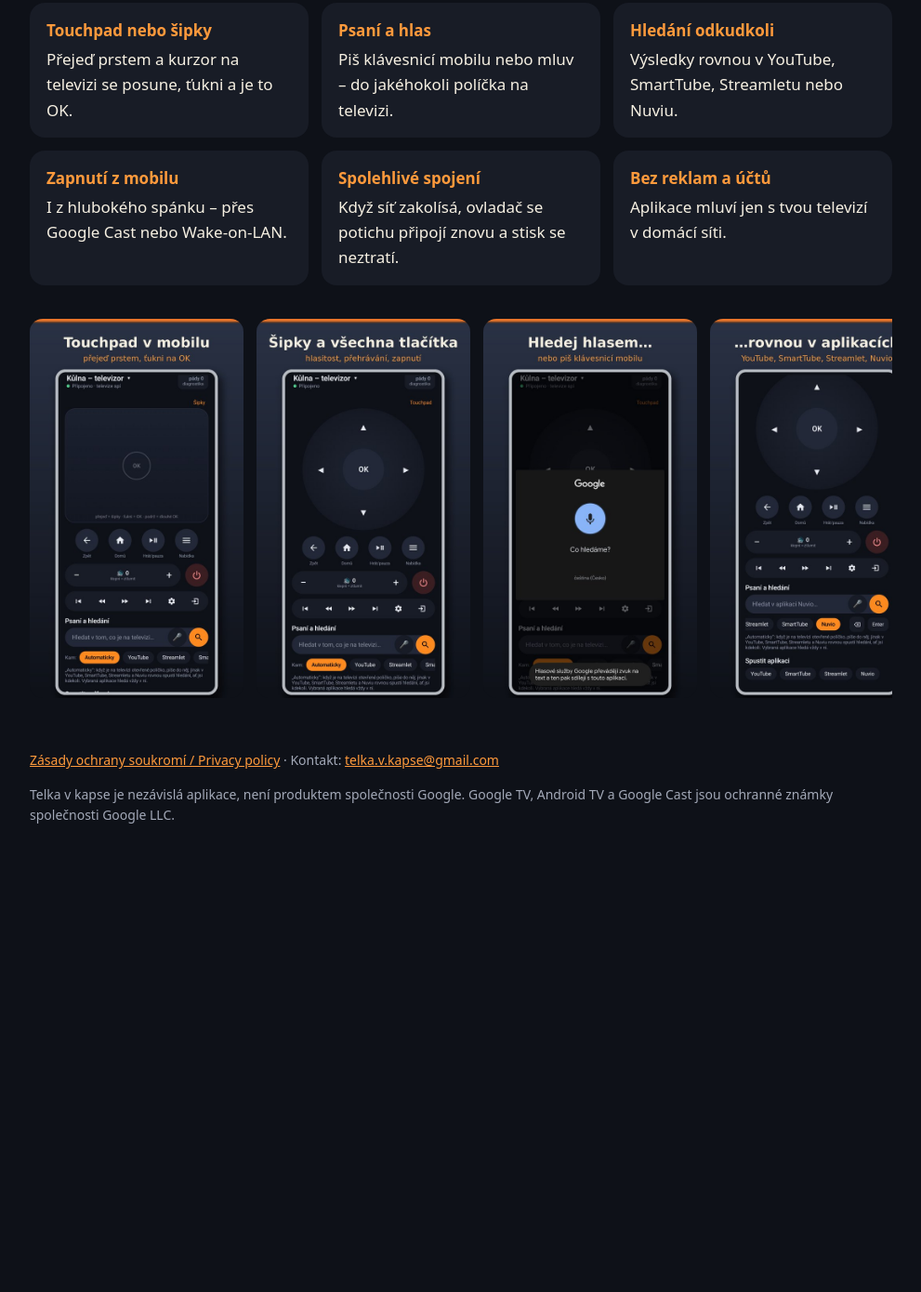
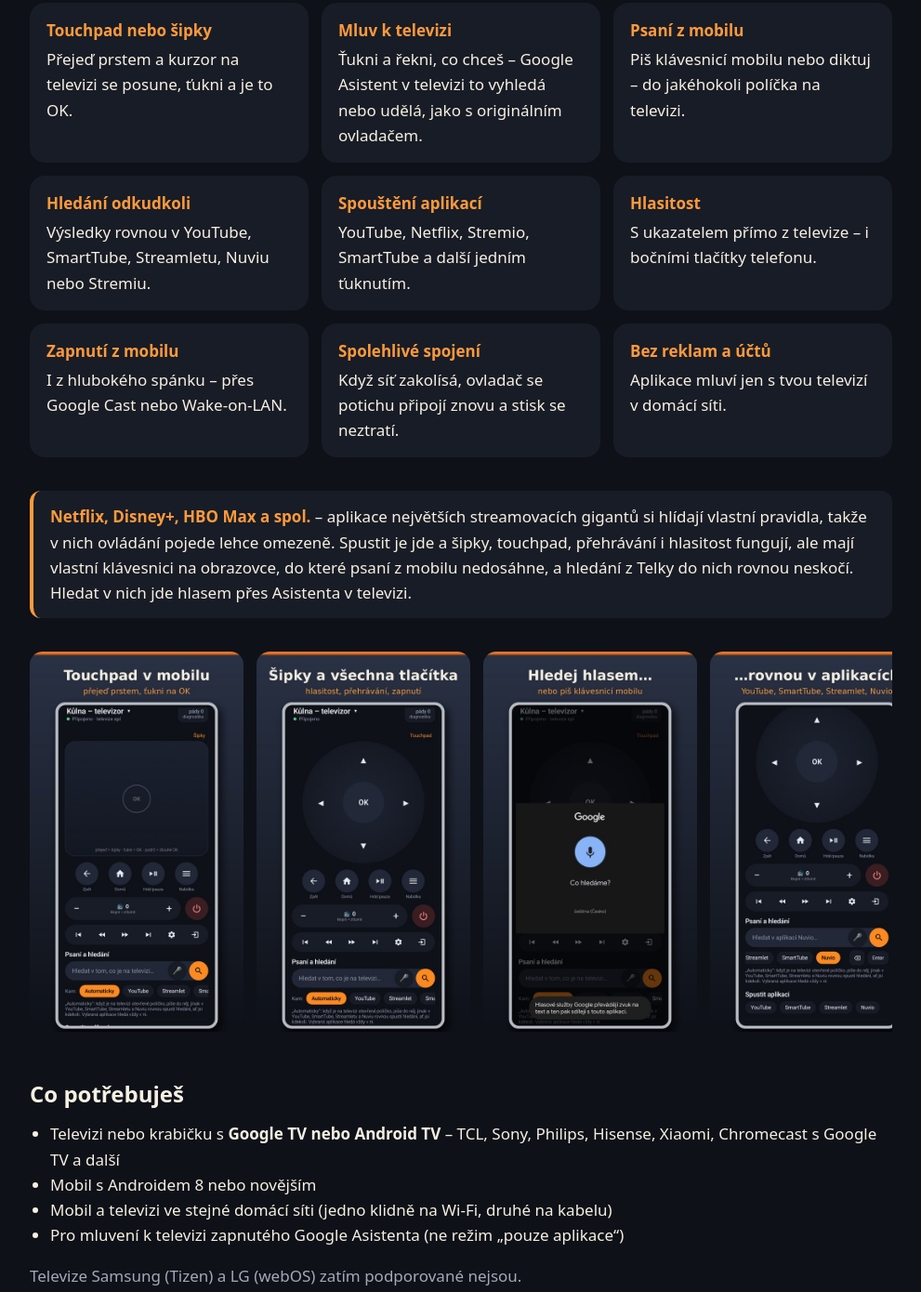
Before and after one commit to jarmilprdel11/telka-v-kapse-web, a plain HTML site: page index.html in a window 1280 px wide. Shown: the part 201-1591 px from the top of the page at 93% size, without its empty margins (144-1135 px from the left). Before the commit the page ends 1168 px from the top, so only its background shows below. Drawn offline with Linux system fonts and the light colour scheme.

Commit message:
Web: mluveni k Asistentovi, spousteni aplikaci, hlasitost, omezeni streamovacich aplikaci, pozadavky
Co-Authored-By: Claude Opus 5.5 <noreply@anthropic.com>
Claude-Session: https://claude.ai/code/session_01KJu49yhVo3MkmWoEbwK1KY

```diff
--- a/index.html
+++ b/index.html
@@ -4,7 +4,7 @@
 <meta charset="utf-8">
 <meta name="viewport" content="width=device-width, initial-scale=1">
 <title>Telka v kapse</title>
-<meta name="description" content="Ovladač Google TV a Android TV v mobilu: touchpad, psaní, hlas a hledání rovnou v aplikacích.">
+<meta name="description" content="Ovladač Google TV a Android TV v mobilu: touchpad, psaní, Google Asistent a hledání rovnou v aplikacích.">
 <link rel="icon" href="obrazky/logo.png">
 <style>
   :root { --bg:#0e1118; --panel:#181c26; --text:#f6f0e2; --tlum:#a3a9b8; --oranz:#ff9a3c; }
@@ -22,6 +22,10 @@
   .karta b { display:block; color:var(--oranz); margin-bottom:4px; }
   .snimky { display:flex; gap:14px; overflow-x:auto; padding-bottom:8px; scroll-snap-type:x mandatory; }
   .snimky img { width:230px; height:auto; border-radius:14px; flex:0 0 auto; scroll-snap-align:start; }
+  .pozn { background:var(--panel); border-left:4px solid var(--oranz); border-radius:12px; padding:14px 18px; margin:0 0 36px; }
+  .pozn b { color:var(--oranz); }
+  h2 { font-size:24px; margin:40px 0 10px; }
+  ul { padding-left:22px; margin:0; }
   footer { margin-top:48px; color:var(--tlum); font-size:14px; }
   a { color:var(--oranz); }
 </style>
@@ -39,12 +43,20 @@
 
   <div class="karty">
     <div class="karta"><b>Touchpad nebo šipky</b>Přejeď prstem a kurzor na televizi se posune, ťukni a je to OK.</div>
-    <div class="karta"><b>Psaní a hlas</b>Piš klávesnicí mobilu nebo mluv – do jakéhokoli políčka na televizi.</div>
-    <div class="karta"><b>Hledání odkudkoli</b>Výsledky rovnou v YouTube, SmartTube, Streamletu nebo Nuviu.</div>
+    <div class="karta"><b>Mluv k televizi</b>Ťukni a řekni, co chceš – Google Asistent v televizi to vyhledá nebo udělá, jako s originálním ovladačem.</div>
+    <div class="karta"><b>Psaní z mobilu</b>Piš klávesnicí mobilu nebo diktuj – do jakéhokoli políčka na televizi.</div>
+    <div class="karta"><b>Hledání odkudkoli</b>Výsledky rovnou v YouTube, SmartTube, Streamletu, Nuviu nebo Stremiu.</div>
+    <div class="karta"><b>Spouštění aplikací</b>YouTube, Netflix, Stremio, SmartTube a další jedním ťuknutím.</div>
+    <div class="karta"><b>Hlasitost</b>S ukazatelem přímo z televize – i bočními tlačítky telefonu.</div>
     <div class="karta"><b>Zapnutí z mobilu</b>I z hlubokého spánku – přes Google Cast nebo Wake-on-LAN.</div>
     <div class="karta"><b>Spolehlivé spojení</b>Když síť zakolísá, ovladač se potichu připojí znovu a stisk se neztratí.</div>
     <div class="karta"><b>Bez reklam a účtů</b>Aplikace mluví jen s tvou televizí v domácí síti.</div>
   </div>
+
+  <div class="pozn"><b>Netflix, Disney+, HBO Max a spol.</b> – aplikace největších streamovacích gigantů si hlídají
+    vlastní pravidla, takže v nich ovládání pojede lehce omezeně. Spustit je jde a šipky, touchpad, přehrávání i hlasitost
+    fungují, ale mají vlastní klávesnici na obrazovce, do které psaní z mobilu nedosáhne, a hledání z Telky do nich rovnou
+    neskočí. Hledat v nich jde hlasem přes Asistenta v televizi.</div>
 
   <div class="snimky">
     <img src="obrazky/snimek-1.jpg" alt="Touchpad">
@@ -53,6 +65,15 @@
     <img src="obrazky/snimek-4.jpg" alt="Hledání v aplikacích">
   </div>
 
+  <h2>Co potřebuješ</h2>
+  <ul>
+    <li>Televizi nebo krabičku s <b>Google TV nebo Android TV</b> – TCL, Sony, Philips, Hisense, Xiaomi, Chromecast s Google TV a další</li>
+    <li>Mobil s Androidem 8 nebo novějším</li>
+    <li>Mobil a televizi ve stejné domácí síti (jedno klidně na Wi-Fi, druhé na kabelu)</li>
+    <li>Pro mluvení k televizi zapnutého Google Asistenta (ne režim „pouze aplikace“)</li>
+  </ul>
+  <p style="color:var(--tlum)">Televize Samsung (Tizen) a LG (webOS) zatím podporované nejsou.</p>
+
   <footer>
     <p><a href="soukromi.html">Zásady ochrany soukromí / Privacy policy</a> · Kontakt: <a href="mailto:telka.v.kapse@gmail.com">telka.v.kapse@gmail.com</a></p>
     <p>Telka v kapse je nezávislá aplikace, není produktem společnosti Google. Google TV, Android TV a Google Cast jsou ochranné známky společnosti Google LLC.</p>
```
